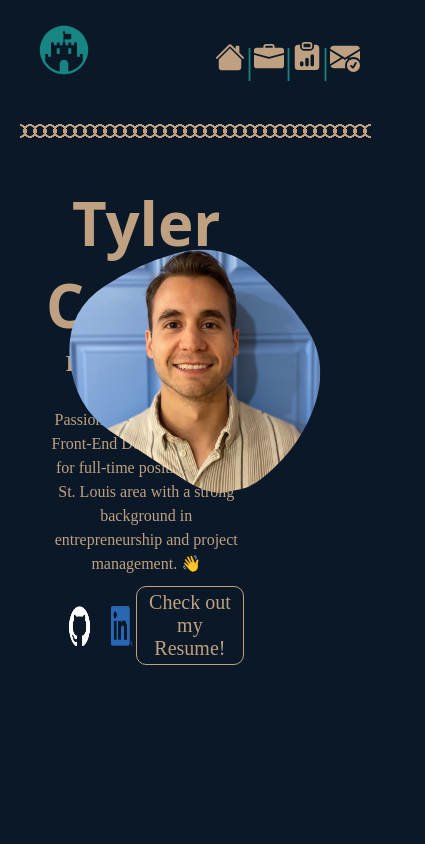
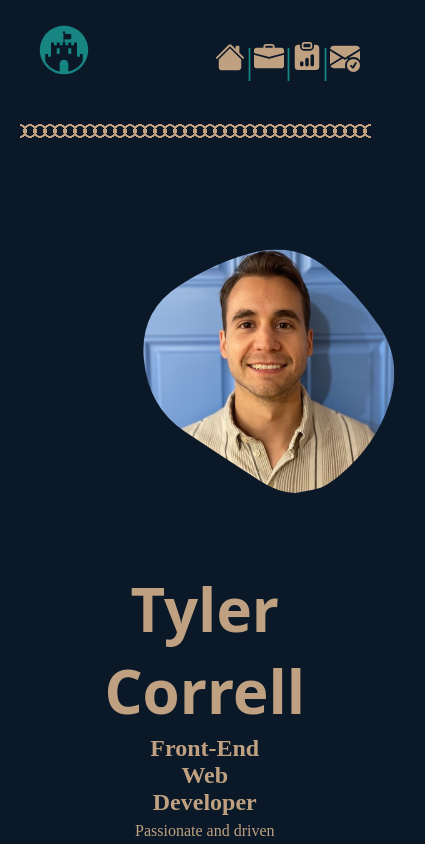
Before and after one commit to TTC2023/react, a React (Create React App) app in the folder portfolio/: page / in a window 390 px wide. Shown: the top 844 px of the page, 425 px wide, since content can reach past the window. Built offline with nearby package versions, Linux system fonts and the light colour scheme.

Commit message:
added to intro

```diff
--- a/portfolio/src/components/Intro/Intro.css
+++ b/portfolio/src/components/Intro/Intro.css
@@ -6,8 +6,6 @@
     width: 100%;
     background: #0A1828;
 }
-
-
 
 .wavy-outline {
     display: inline-block;
@@ -18,14 +16,43 @@
     background-color: transparent;
 }
 
-.blob svg {
-    background-color: transparent;
+@media (max-width: 910px) {
+    .blob {
+        position: relative;
+        /* Change position to relative to keep it within the content flow */
+        top: 0;
+        /* Reset the top value to its default */
+        right: 0;
+        left: 30%;
+        /* Reset the right value to its default */
+        margin-left: 0;
+        /* Reset margin-left to its default */
+        margin-bottom: 2%;
+        /* Add some space between the image and the content */
+        width: 100%;
+        /* Make the image take the full width */
+        clip-path: none;
+        /* Remove clip-path to make the image fully visible */
+    }
+
+    .content {
+        position: relative;
+        width: 100%;
+        /* Make the content take the full width */
+        top: 50%;
+        left: 15%;
+        /* Reset margin-right to its default */
+    }
+
+    .blob svg {
+        background-color: transparent;
+    }
 }
 
 .content {
     display: flex;
     flex-direction: column;
-    width: 50%;
+    width: 40%;
     margin-right: 25%;
 }
 
@@ -76,7 +103,7 @@ h1 {
     align-items: center;
 }
 
-.link{
+.link {
     margin-top: 5%;
 }
 
@@ -103,7 +130,7 @@ h1 {
 }
 
 .top-nav p {
-    color:#178582;
+    color: #178582;
     font-size: 35px;
     text-decoration: none;
 }
```
Also changed, not shown: 1 other file (tests, documents, lock files or other folders).
